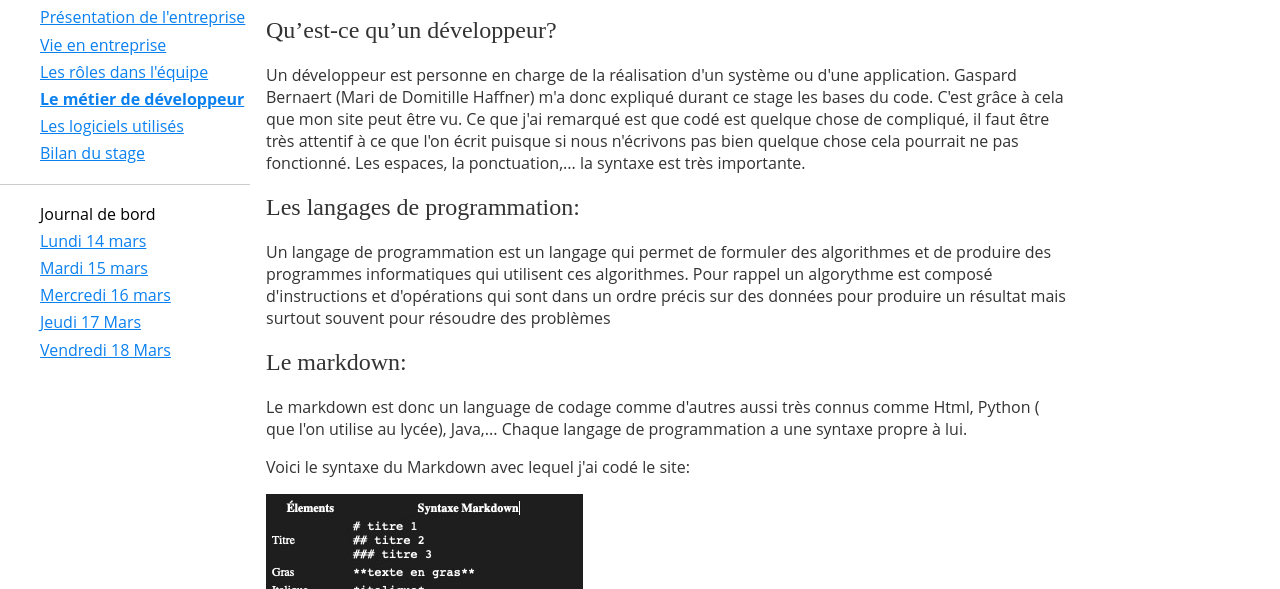
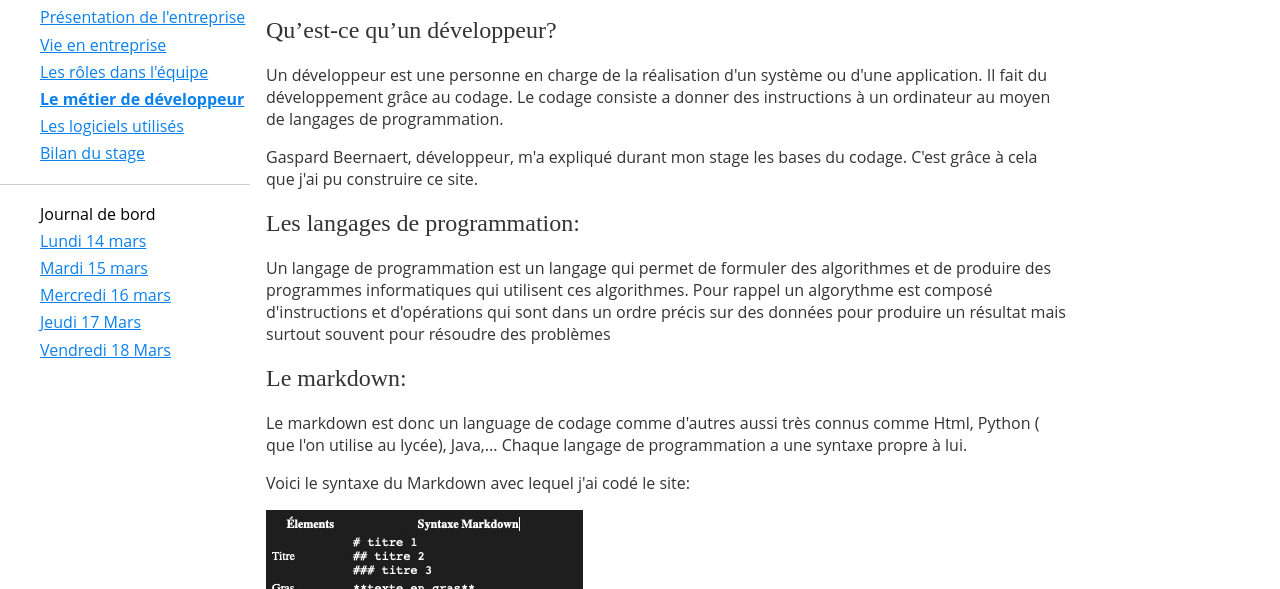
Before and after one commit to Vicosse/website, an Eleventy site: page src/metierdedeveloppeur.md in a window 1280 px wide. Shown: the part 211-800 px from the top of the page. Built offline with nearby package versions, Linux system fonts and the light colour scheme; Eleventy itself is replaced by a stand-in of ours; files that its build step writes are made by us from their sources.

Commit message:
Update metierdedeveloppeur.md

```diff
--- a/src/metierdedeveloppeur.md
+++ b/src/metierdedeveloppeur.md
@@ -7,10 +7,10 @@ order: 6
 ---
 ## Qu’est-ce qu’un développeur?
 
-Un développeur est personne en charge de la réalisation d'un système ou d'une application.
-Gaspard Bernaert (Mari de Domitille Haffner) m'a donc expliqué durant ce stage les bases du code.
-C'est grâce à cela que mon site peut être vu.
-Ce que j'ai remarqué est que codé est quelque chose de compliqué, il faut être très attentif à ce que l'on écrit puisque si nous n'écrivons pas bien quelque chose cela pourrait ne pas fonctionné. Les espaces, la ponctuation,... la syntaxe est très importante.
+Un développeur est une personne en charge de la réalisation d'un système ou d'une application. Il fait du développement grâce au codage. Le codage consiste a donner des instructions à un ordinateur au moyen de langages de programmation.
+
+Gaspard Beernaert, développeur, m'a expliqué durant mon stage les bases du codage.
+C'est grâce à cela que j'ai pu construire ce site.
 
 ## Les langages de programmation:
 
```
